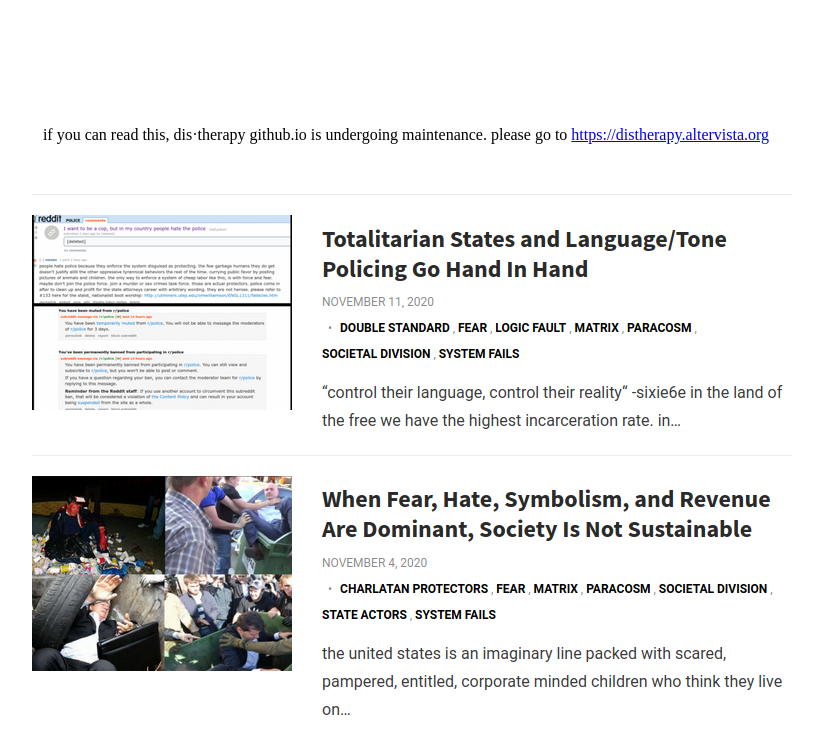
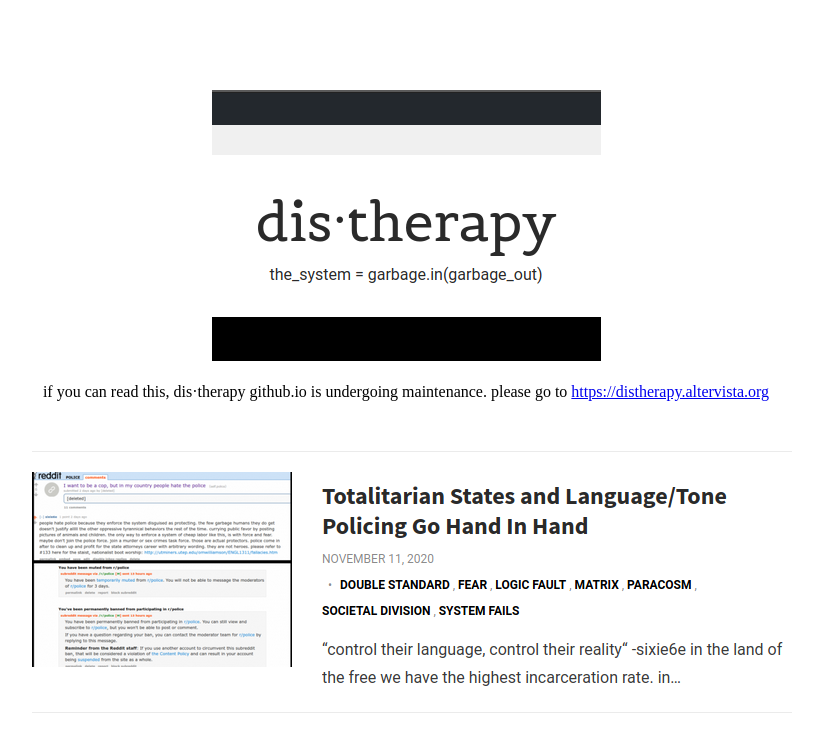
Before and after one commit to distherapy/distherapy.github.io, a plain HTML site: page index.html in a window 1280 px wide. Shown: the top 731 px of the page, without its empty margins (234-1048 px from the left). Drawn offline with Linux system fonts and the light colour scheme.

Commit message:
Update index.html

```diff
--- a/index.html
+++ b/index.html
@@ -9,7 +9,7 @@
 
 <body>
 <br><br><br><br><br>
-  <center><img rc="https://raw.githubusercontent.com/distherapy/distherapy.github.io/master/distherapy.png"></img><br><br>
+  <center><img src="https://raw.githubusercontent.com/distherapy/distherapy.github.io/master/distherapy.png"></img><br><br>
     if you can read this, dis·therapy github.io is undergoing maintenance. please go to <a href="https://distherapy.altervista.org">https://distherapy.altervista.org</a><br><br><br>
   <img src="https://raw.githubusercontent.com/distherapy/distherapy.github.io/master/postsamp.png"></img>
 
```
